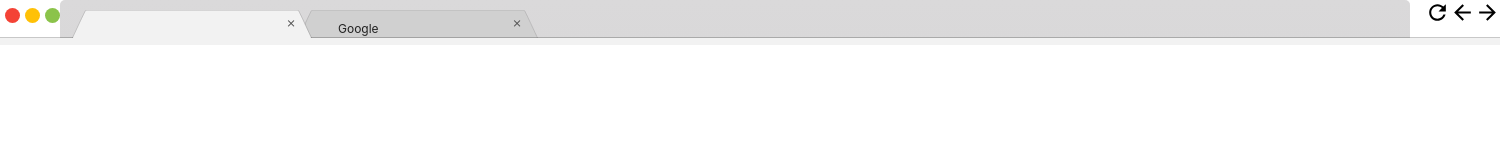
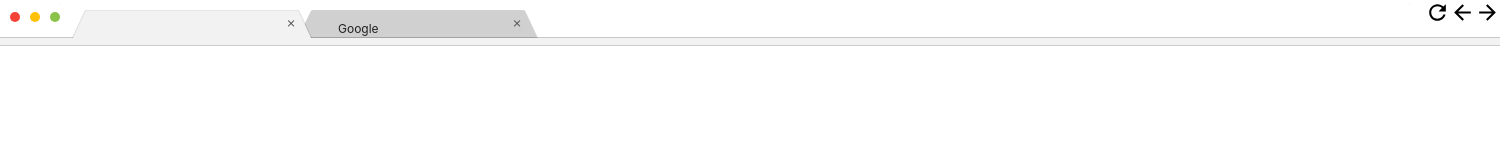
Before and after one commit to Kiricon/ComfyBrowser, an Electron app: page src/index.html in a window 1500 px wide. Drawn offline with nearby package versions, Linux system fonts and the light colour scheme; files that its build step writes are made by us from their sources; files whose address does not match are found by name.

Commit message:
Tab styling is now uniform in presentation.

```diff
--- a/src/css/tabs.scss
+++ b/src/css/tabs.scss
@@ -3,7 +3,7 @@
   position: relative;
   font-size: 10px;
   height: 4.2em;
-  background: linear-gradient(#dad9da, #d9d8d9);
+  //background: linear-gradient(#dad9da, #d9d8d9);
   padding: 1em 1.2em 0.6em 1.2em;
   border-radius: 0.5em 0.5em 0 0;
   box-shadow: 0 0.05em #b7b7b7;
@@ -26,6 +26,7 @@
   background: #f2f2f2;
   box-shadow: 0 -0.05em rgba(0,0,0,0.27);
   z-index: 20;
+  border-bottom: solid 1px #ccc;
 }
 .chrome-tabs-shell.chrome-tabs-sorting .chrome-tabs:not(.chrome-tabs-clone) .chrome-tab:not(.ui-sortable-draggable-item) {
   opacity: 0;
--- a/src/css/window.scss
+++ b/src/css/window.scss
@@ -10,12 +10,12 @@ body {
 }
 .windowControl {
   border-radius: 50%;
-  height: 15px;
-  width: 15px;
+  height: 10px;
+  width: 10px;
   cursor: pointer;
   float: left;
-  margin-top: 8px;
-  margin-left: 5px;
+  margin-top: 12px;
+  margin-left: 10px;
   -webkit-app-region: no-drag;
 }
 
@@ -132,7 +132,10 @@ body {
 }
 
 .webView {
-  display:inline-flex; width:100%; height:calc( 100% - 30px)
+  display:inline-flex;
+  width:100%;
+  height:calc( 100% - 26px);
+  margin-top: 4px;
 }
 
 
```
Also changed, not shown: dist/css/tabs.css, dist/css/window.css.
